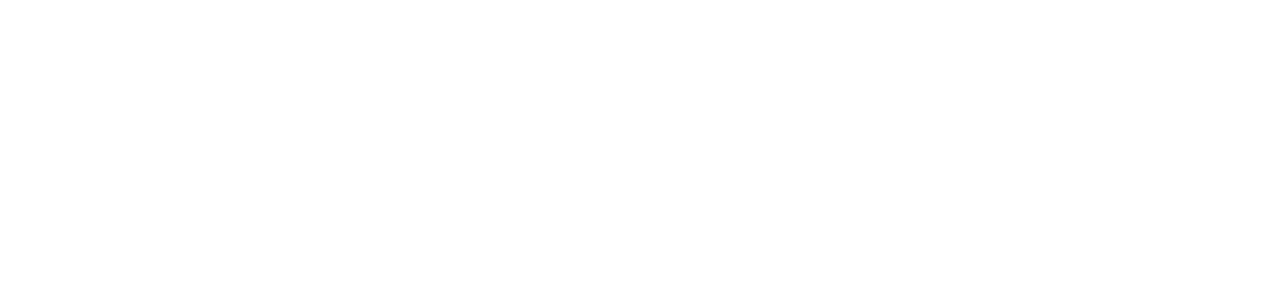
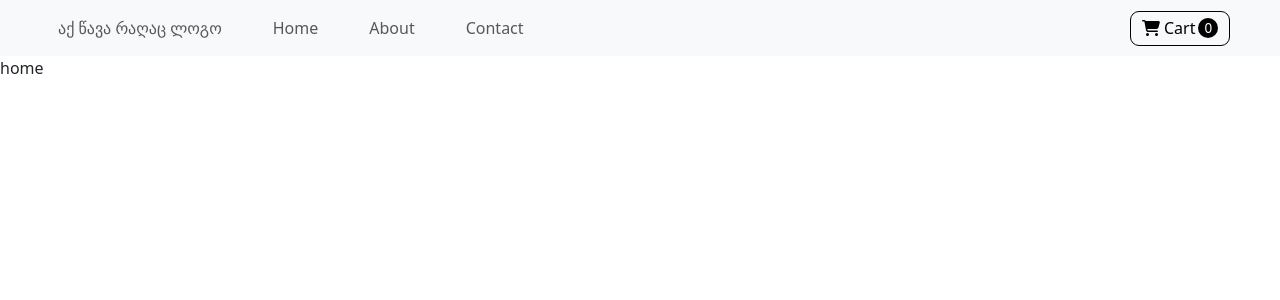
Before and after one commit to K0sta2001/Mrshine, a React (Create React App) app: page / in a window 1280 px wide. Shown: the top 300 px of the page. Built offline with nearby package versions, Linux system fonts and the light colour scheme.

Commit message:
Made the structure of the project. 1)Created MainRoot; 2)Seperated LoggedStack and GuestStack; 3)Created structural folders; 4)Implemented necessary dependencies(Router, FontAwesome, etc.) 5)Implemented a single unfinished reusable Nav component.

```diff
--- /dev/null
+++ b/src/MainRoot/GuestStack/Pages/Home.js
@@ -0,0 +1,13 @@
+
+
+
+
+
+
+export default function Home() {
+  return (
+    <div className="Home">
+      <p>home</p>
+    </div>
+  )
+}
--- /dev/null
+++ b/src/MainRoot/GuestStack/Pages/Reusable/Nav.js
@@ -0,0 +1,56 @@
+import { Navbar, Nav } from "react-bootstrap";
+import { Link } from "react-router-dom";
+import { FontAwesomeIcon } from "@fortawesome/react-fontawesome";
+import { faShoppingCart } from "@fortawesome/free-solid-svg-icons";
+import { useState } from "react";
+
+export default function NavComponent() {
+  const [isHovered, setIsHovered] = useState(false);
+
+  return (
+    <Navbar
+      bg="light"
+      expand="lg"
+      style={{ paddingLeft: "50px", paddingRight: "50px" }}
+    >
+      <Navbar.Toggle aria-controls="basic-navbar-nav" />
+      <Navbar.Collapse id="basic-navbar-nav">
+        <Nav
+          className="ml-auto"
+          style={{ columnGap: "35px", alignItems: "center" }}
+        >
+          <Nav.Link as={Link} to="/">
+            აქ წავა რაღაც ლოგო
+          </Nav.Link>
+          <Nav.Link as={Link} to="/">
+            Home
+          </Nav.Link>
+          <Nav.Link as={Link} to="/about">
+            About
+          </Nav.Link>
+          <Nav.Link as={Link} to="/contact">
+            Contact
+          </Nav.Link>
+          <button
+            className="Shopping-Cart"
+            onMouseOver={() => {
+              setIsHovered(true);
+            }}
+            onMouseOut={() => {
+              setIsHovered(false);
+            }}
+          >
+            <FontAwesomeIcon
+              icon={faShoppingCart}
+              style={{ color: isHovered ? "white" : "black" }}
+            />
+            <div>
+              <p style={{ color: isHovered ? "white" : "black" }}>Cart</p>
+              <p>0</p>
+            </div>
+          </button>
+        </Nav>
+      </Navbar.Collapse>
+    </Navbar>
+  );
+}
--- /dev/null
+++ b/src/MainRoot/GuestStack/index.js
@@ -0,0 +1,14 @@
+import { Route, Routes } from "react-router-dom";
+import Home from "./Pages/Home";
+import NavComponent from "./Pages/Reusable/Nav";
+
+export default function GuestStack() {
+  return (
+    <div className="App-Container">
+      <NavComponent />
+      <Routes>
+        <Route path="/" element={<Home />}></Route>
+      </Routes>
+    </div>
+  );
+}
--- /dev/null
+++ b/src/MainRoot/LoggedStack/index.js
@@ -0,0 +1,7 @@
+export default function LoggedStack() {
+  return (
+    <div className="App-Container">
+      <p>Coming soon!!!</p>
+    </div>
+  );
+}
--- a/src/MainRoot/MainRoot.js
+++ b/src/MainRoot/MainRoot.js
@@ -1,15 +1,29 @@
+import LoggedStack from "./LoggedStack/index";
+import GuestStack from "./GuestStack";
+import "bootstrap/dist/css/bootstrap.min.css";
+import { BrowserRouter as Router } from "react-router-dom";
+import { library } from '@fortawesome/fontawesome-svg-core';
+import { faCoffee, faCheckSquare } from '@fortawesome/free-solid-svg-icons';
+import { faFontAwesome } from '@fortawesome/free-brands-svg-icons';
 
 
-
+library.add(faCoffee, faCheckSquare, faFontAwesome);
 
 
 export default function MainRoot() {
+  const isLoggedIn = false;
 
-
-
-  return (
-    <div className="App-Container">
-
-    </div>
-  )
+  if (isLoggedIn) {
+    return (
+      <Router>
+        <LoggedStack />
+      </Router>
+    );
+  } else {
+    return (
+      <Router>
+        <GuestStack />
+      </Router>
+    );
+  }
 }
--- a/src/Style.css
+++ b/src/Style.css
@@ -0,0 +1,37 @@
+
+/* Nav */
+.Shopping-Cart {
+  border: 1px solid black;
+  width: 100px;
+  border-radius: 9px;
+  background: none;
+  height: 35px;
+  display: flex;
+  justify-content: space-evenly;
+  align-items: center;
+  cursor: pointer;
+  position: absolute;        /* need to fix this later */
+  right: 50px;
+}
+.Shopping-Cart:hover {
+  background-color: black;
+}
+.Shopping-Cart div {
+  display: flex;
+  align-items: center;
+  column-gap: 3px;
+}
+.Shopping-Cart div :nth-child(2) {
+  border-radius: 30px;
+  background-color: black;
+  color: white;
+  width: 20px;
+  height: 20px;
+  font-size: 13.5px;
+}
+.Shopping-Cart * {
+  margin: 0;
+}
+
+
+/*  */
--- a/src/index.css
+++ b/src/index.css
@@ -1,3 +1,7 @@
+@import url("https://fonts.googleapis.com/css2?family=Noto+Sans+Georgian:wght@100;200;300;400;500;600;700;800;900&family=Noto+Serif+Georgian:wght@100;200;300;400;500;600;700;800&display=swap");
+
 body {
   margin: 0;
+  font-family: "Noto Sans Georgian", sans-serif;
+  font-family: "Noto Serif Georgian", serif;
 }
```
Also changed, not shown: package.json (+8 -0 lines), 1 other file (tests, documents, lock files or other folders).
